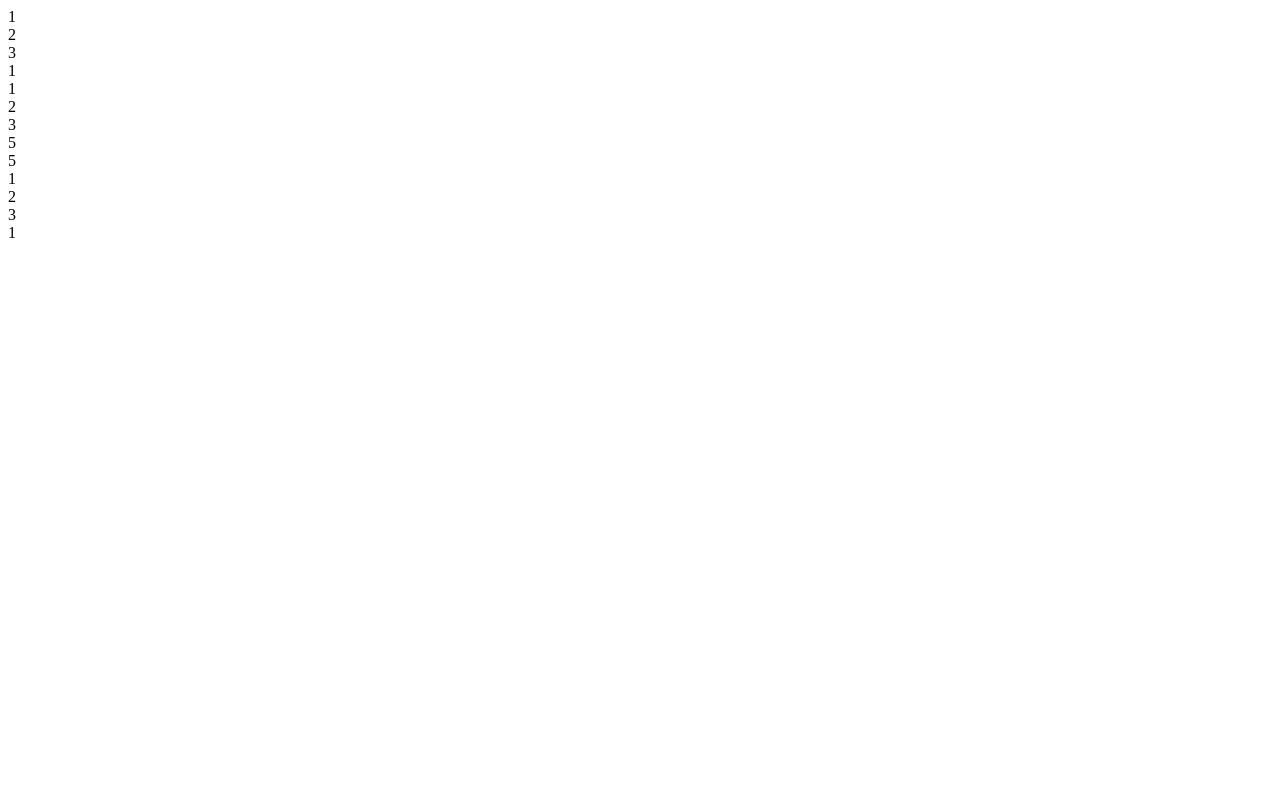
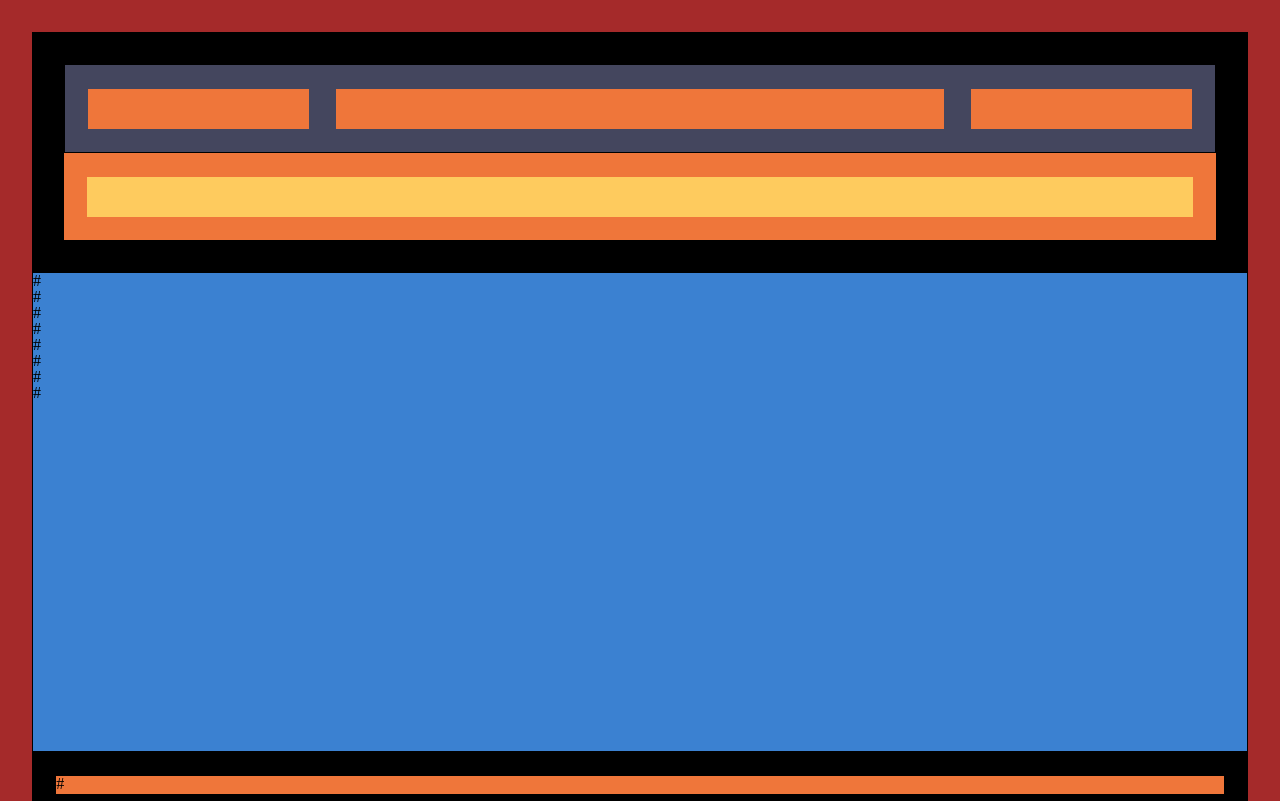
Before and after one commit to Barceboba/itAcademyVue, a plain HTML site: page M3. Flex Layout/Nivell 1/Exercici 1/index.html in a window 1280 px wide. Drawn offline with Linux system fonts and the light colour scheme.

Commit message:
header acabado

```diff
--- a/M3. Flex Layout/Nivell 1/Exercici 1/index.html
+++ b/M3. Flex Layout/Nivell 1/Exercici 1/index.html
@@ -1,28 +1,43 @@
 <!DOCTYPE html>
-<html lang="en">
+<html lang="es">
 
 <head>
     <meta charset="UTF-8">
     <meta http-equiv="X-UA-Compatible" content="IE=edge">
-    <meta name="viewport" content="width=device-width, initial-scale=1.0">
+    <meta name="viewport"
+    content="user-scalable=no, initial-scale=1, maximum-scale=1, minimum-scale=1, width=device-width, shrink-to-fit=no">
+<meta name="author" content="Miquel Martín">
+<meta name="mobile-web-app-capable" content="yes">
+<meta name="apple-mobile-web-app-capable" content="yes">
+<meta name="format-detection" content="telephone=no">
+<meta name="msapplication-tap-highlight" content="no">
+<meta name="description" content="De wireframe a html" />
+<meta name="keywords" content="DelicapPro" />
+<meta name="generator" content="Visual Studio Code">
+<meta http-equiv="Content-Type" content="text/html; charset=ISO-8859-1">
+<meta name="google-site-verification" content="YiBMT0CUc5mUQHA9b_mrK48eA7aTqUr1DTj57k6tmB4" />
+<meta http-equiv="X-UA-Compatible" content="IE=10, IE=9, IE=8, IE=7, IE=EDGE, chrome=1" />
     <title>Wireframe amb Flex Layout Exercici 1</title>
+    <link rel="stylesheet" href="styles/reset.css">
+    <link rel="stylesheet" href="styles/flex.css">
 </head>
 
 <body>
+    <div class="contenedor">
     <!--Contenedor padre cap-->
     <div class="cap">
         <!--header con tres elementos-->
         <header>
             <div class="cont1">
-                <div>1</div>
-                <div>2</div>
-                <div>3</div>
+                <div></div>
+                <div></div>
+                <div></div>
             </div>
         </header>
         <!--Navegación con un elemento-->
         <nav>
             <div class="cont2">
-                <div>1</div>
+                <div></div>
             </div>
         </nav>
     </div>
@@ -31,26 +46,26 @@
     <div class="cos">
         <article>
             <div class="article">
-                <div>1</div>
-                <div>2</div>
-                <div>3</div>
-                <div>5</div>
-                <div>5</div>
+                <div>#</div>
+                <div>#</div>
+                <div>#</div>
+                <div>#</div>
+                <div>#</div>
             </div>
             <div class="aside">
-                <div>1</div>
-                <div>2</div>
-                <div>3</div>
+                <div>#</div>
+                <div>#</div>
+                <div>#</div>
             </div>
         </article>
     </div>
 
     <footer>
         <div class="peu">
-            <div>1</div>
+            <div>#</div>
         </div>
     </footer>
-
+</div>
 
 </body>
 
--- /dev/null
+++ b/M3. Flex Layout/Nivell 1/Exercici 1/styles/flex.css
@@ -0,0 +1,89 @@
+* {
+    box-sizing: border-box;
+    margin: 0px;
+}
+
+body {
+    display: flex;
+    height: calc(100vh - 0.1em);
+
+    background: brown;
+    box-sizing: border-box;
+    justify-content: center;
+    padding: 2rem;
+    border: saddlebrown;
+}
+
+.contenedor {
+
+    width: 100%;
+    background-color: #3b81d1;
+}
+
+.cap {
+    display: flex;
+    flex-direction: column;
+    justify-content: space-around;
+    height: 30vh;
+    background: black;
+    border: 2rem solid black;
+
+
+}
+
+
+.cont1 {
+    display: flex;
+    justify-content: space-between;
+    background: #44465e;
+    border: 1px solid black;
+    padding: 2%;
+
+}
+
+.cont1 div:nth-child(1n+1) {
+    height: 2.5rem;
+    width: 20%;
+    background: #ef763a;
+
+}
+
+.cont1 div:nth-child(2) {
+    height: 2.5rem;
+    width: 55%;
+}
+
+.cont2 {
+    display: flex;
+    justify-content: center;
+    background: #ef763a ;
+    border: 4% solid black;
+    padding: 2%;
+}
+
+.cont2 div {
+    height: 2.5rem;
+    width: 100%;
+    background: #fecb5e;
+
+}
+
+.cos {
+    height: 60vh;
+    border: 1px solid black;
+}
+
+.peu {
+    display: flex;
+    justify-content: center;
+    height: 5vh;
+    background: black;
+    border: 4% solid black;
+    padding: 2%;
+}
+
+.peu div {
+    height: 2.2vh;
+    width: 100%;
+    background: #ef763a;
+}
--- /dev/null
+++ b/M3. Flex Layout/Nivell 1/Exercici 1/styles/reset.css
@@ -0,0 +1,52 @@
+html, body, div, span, applet, object, iframe,h1, h2, h3, h4, h5, h6, p, blockquote, pre,
+a, abbr, acronym, address, big, cite, code,del, dfn, em, img, ins, kbd, q, s, samp,
+small, strike, strong, sub, sup, tt, var,b, u, i, center,
+dl, dt, dd, ol, ul, li,fieldset, form, label, legend,
+table, caption, tbody, tfoot, thead, tr, th, td,article, aside, canvas, details, embed,
+figure, figcaption, footer, header, hgroup,menu, nav, output, ruby, section, summary,
+time, mark, audio, video
+{
+    margin: 0;
+    padding: 0;
+    border: 0;
+    font: inherit;
+    font-size: 100%;
+    vertical-align: baseline;
+}
+
+html {
+    line-height: 1;
+}
+
+ol, ul {
+    list-style: none;
+}
+
+table {
+    border-collapse: collapse;
+    border-spacing: 0;
+}
+
+caption, th, td {
+    text-align: left;
+    font-weight: normal;
+    vertical-align: middle;
+}
+
+q, blockquote {
+    quotes: none;
+}
+
+    q:before, q:after, blockquote:before, blockquote:after {
+        content: "";
+        content: none;
+    }
+
+a img {
+    border: none;
+}
+
+article, aside, details, figcaption, figure, footer, header, hgroup, main, menu, nav, section, summary
+{
+    display: block;
+}
```
Also changed, not shown: 1 other file.
